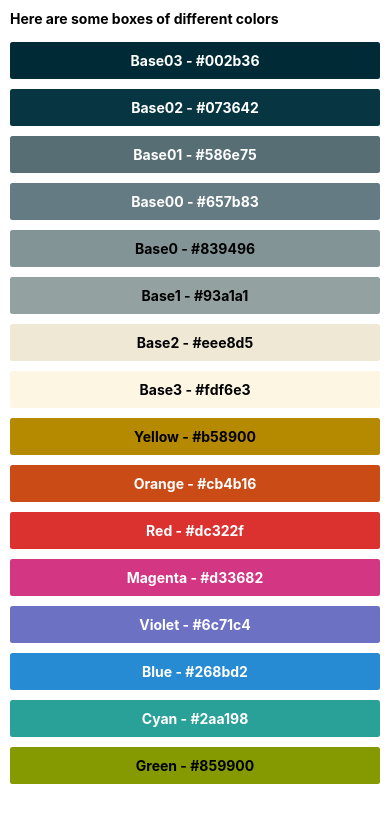
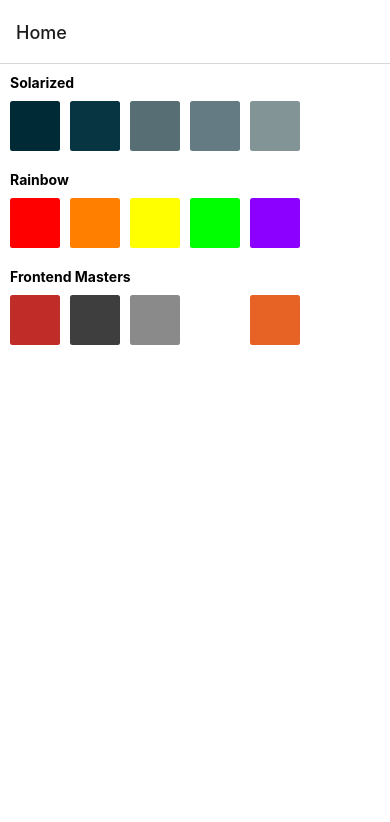
Before and after one commit to vhlongon/AwesomeProjectBarebones, a React Native app: screen / in a window 390 px wide. Shown: the top 822 px of the page. Built offline with nearby package versions, Linux system fonts and the light colour scheme.

Commit message:
add navigation, home and ColorPalette screens

```diff
--- a/App.tsx
+++ b/App.tsx
@@ -1,45 +1,26 @@
-/**
- * Sample React Native App
- * https://github.com/facebook/react-native
- *
- * Generated with the TypeScript template
- * https://github.com/react-native-community/react-native-template-typescript
- *
- * @format
- */
+import React from 'react';
+import { NavigationContainer } from '@react-navigation/native';
+import { createStackNavigator } from '@react-navigation/stack';
+import Home from './screens/Home';
+import ColorPalette from './screens/ColorPalette';
+import { RootStackParamList } from './types';
 
-import React from 'react';
-import { FlatList, SafeAreaView, Text, View } from 'react-native';
-import styled from 'styled-components/native';
-import ColorBox from './components/ColorBox';
-import { Color } from './types';
-
-const Container = styled(View)`
-  margin: 10px;
-`;
-
-const Title = styled(Text)`
-  color: black;
-  font-weight: bold;
-  margin-bottom: 10px;
-`;
+const Stack = createStackNavigator<RootStackParamList>();
 
 const App = () => {
-  const colors = Object.values(Color).map(color => color);
-  const numColumns = 1;
   return (
-    <SafeAreaView>
-      <Container>
-        <Title>Here are some boxes of different colors</Title>
-        <FlatList
-          key={`flatlist-col-${numColumns}`}
-          numColumns={numColumns}
-          data={colors}
-          keyExtractor={item => item}
-          renderItem={({ item }) => <ColorBox color={item} />}
+    <NavigationContainer>
+      <Stack.Navigator>
+        <Stack.Screen component={Home} name="Home" />
+        <Stack.Screen
+          component={ColorPalette}
+          name="ColorPalette"
+          options={({ route }) => ({
+            title: `Color scheme - ${route.params?.name}`,
+          })}
         />
-      </Container>
-    </SafeAreaView>
+      </Stack.Navigator>
+    </NavigationContainer>
   );
 };
 
--- a/components/ColorBox.tsx
+++ b/components/ColorBox.tsx
@@ -4,7 +4,7 @@
 import { Color } from '../types';
 import tinycolor from 'tinycolor2';
 
-const Item = styled(View)<{ color: Color }>`
+const Item = styled(View)<{ color: string }>`
   background: ${({ color }) => color};
   padding: 10px;
   margin-vertical: 5px;
@@ -15,7 +15,7 @@
   justify-content: center;
 `;
 
-const ItemText = styled(Text)<{ color: Color }>`
+const ItemText = styled(Text)<{ color: string }>`
   color: ${({ color }) => (tinycolor(color).isDark() ? 'white' : 'black')};
   justify-content: center;
   text-align: center;
@@ -27,13 +27,12 @@
 }
 
 const ColorBox = ({ color }: Props) => {
-  const [colorName, colorValue] =
-    Object.entries(Color).find(([, value]) => value === color) || [];
+  const { name, value } = color;
 
   return (
-    <Item color={color}>
-      <ItemText color={color}>
-        {colorName} - {colorValue}
+    <Item color={value}>
+      <ItemText color={value}>
+        {name} - {value}
       </ItemText>
     </Item>
   );
--- /dev/null
+++ b/components/NavigationItem.tsx
@@ -0,0 +1,57 @@
+import React from 'react';
+import { View, Text, TouchableOpacity } from 'react-native';
+import { NativeStackScreenProps } from '@react-navigation/native-stack';
+import { Color, RootStackParamList } from '../types';
+import styled from 'styled-components/native';
+import { FlatList } from 'react-native-gesture-handler';
+
+const Container = styled(View)`
+  margin: 10px;
+`;
+
+const Title = styled(Text)`
+  color: black;
+  font-weight: bold;
+  margin-bottom: 10px;
+`;
+
+const ColorBox = styled.View<{ color: Color }>`
+  width: 50px;
+  height: 50px;
+  background-color: ${({ color }) => color.value};
+  margin-right: 10px;
+  border-radius: 2.5px;
+`;
+
+interface Props {
+  navigation: NativeStackScreenProps<RootStackParamList, 'Home'>['navigation'];
+  colors: Color[];
+  colorName: string;
+}
+
+const NavigationItem = ({ navigation, colors, colorName }: Props) => {
+  const firstFive = colors?.slice(0, 5);
+
+  return (
+    <Container>
+      <TouchableOpacity
+        onPress={() => {
+          navigation.navigate('ColorPalette', {
+            name: colorName,
+            colors,
+          });
+        }}>
+        <Title>{colorName}</Title>
+        <FlatList
+          key={`samples-${colorName}`}
+          data={firstFive}
+          horizontal
+          keyExtractor={item => item.name}
+          renderItem={({ item }) => <ColorBox color={item} />}
+        />
+      </TouchableOpacity>
+    </Container>
+  );
+};
+
+export default NavigationItem;
--- a/package.json
+++ b/package.json
@@ -10,8 +10,14 @@
     "lint": "eslint . --ext .js,.jsx,.ts,.tsx"
   },
   "dependencies": {
+    "@react-navigation/native": "^6.0.6",
+    "@react-navigation/native-stack": "^6.2.5",
+    "@react-navigation/stack": "^6.0.11",
     "react": "17.0.2",
     "react-native": "0.66.3",
+    "react-native-gesture-handler": "^2.1.0",
+    "react-native-safe-area-context": "^3.3.2",
+    "react-native-screens": "^3.10.1",
     "styled-components": "^5.3.3",
     "tinycolor2": "^1.4.2"
   },
--- /dev/null
+++ b/screens/BaseScreen.tsx
@@ -0,0 +1,14 @@
+import React from 'react';
+import { View } from 'react-native';
+import styled from 'styled-components/native';
+
+const Container = styled(View)`
+  flex: 1;
+  background: white;
+`;
+
+const BaseScreen: React.FC<{}> = ({ children }) => {
+  return <Container>{children}</Container>;
+};
+
+export default BaseScreen;
--- /dev/null
+++ b/screens/ColorPalette.tsx
@@ -0,0 +1,43 @@
+import React from 'react';
+import { FlatList, SafeAreaView, Text, View } from 'react-native';
+import { NativeStackScreenProps } from '@react-navigation/native-stack';
+import styled from 'styled-components/native';
+import ColorBox from '../components/ColorBox';
+import { RootStackParamList } from '../types';
+import BaseScreen from './BaseScreen';
+
+const Container = styled(View)`
+  margin: 10px;
+`;
+
+const Title = styled(Text)`
+  color: black;
+  font-weight: bold;
+  margin-bottom: 10px;
+`;
+
+type Props = NativeStackScreenProps<RootStackParamList, 'ColorPalette'>;
+
+const ColorPalette = ({ route }: Props) => {
+  const numColumns = 1;
+  const { name, colors } = route.params || {};
+
+  return (
+    <BaseScreen>
+      <SafeAreaView>
+        <Container>
+          <Title>{name}</Title>
+          <FlatList
+            key={`flatlist-col-${numColumns}`}
+            numColumns={numColumns}
+            data={colors}
+            keyExtractor={item => item.name}
+            renderItem={({ item }) => <ColorBox color={item} />}
+          />
+        </Container>
+      </SafeAreaView>
+    </BaseScreen>
+  );
+};
+
+export default ColorPalette;
--- /dev/null
+++ b/screens/Home.tsx
@@ -0,0 +1,47 @@
+import React from 'react';
+import { NativeStackScreenProps } from '@react-navigation/native-stack';
+import {
+  SolarizedColors,
+  RootStackParamList,
+  Color,
+  RainbowColors,
+  FrontendMastersColors,
+} from '../types';
+import NavigationItem from '../components/NavigationItem';
+import BaseScreen from './BaseScreen';
+
+type Props = NativeStackScreenProps<RootStackParamList, 'Home'>;
+
+const getColorsFromEnum = (colors: Record<string, string>): Color[] =>
+  Object.entries(colors).map(([key, value]) => ({
+    value: value,
+    name: key,
+  }));
+
+const Home = ({ navigation }: Props) => {
+  const solarized = getColorsFromEnum(SolarizedColors);
+  const rainbow = getColorsFromEnum(RainbowColors);
+  const frontendMasters = getColorsFromEnum(FrontendMastersColors);
+
+  return (
+    <BaseScreen>
+      <NavigationItem
+        navigation={navigation}
+        colorName="Solarized"
+        colors={solarized}
+      />
+      <NavigationItem
+        navigation={navigation}
+        colorName="Rainbow"
+        colors={rainbow}
+      />
+      <NavigationItem
+        navigation={navigation}
+        colorName="Frontend Masters"
+        colors={frontendMasters}
+      />
+    </BaseScreen>
+  );
+};
+
+export default Home;
--- a/types.ts
+++ b/types.ts
@@ -1,4 +1,9 @@
-export enum Color {
+export type RootStackParamList = {
+  Home: undefined;
+  ColorPalette?: { colors: Color[]; name: string };
+};
+
+export enum SolarizedColors {
   'Base03' = '#002b36',
   'Base02' = '#073642',
   'Base01' = '#586e75',
@@ -16,3 +21,24 @@
   'Cyan' = '#2aa198',
   'Green' = '#859900',
 }
+
+export enum RainbowColors {
+  'Red' = '#FF0000',
+  'Orange' = '#FF7F00',
+  'Yellow' = '#FFFF00',
+  'Green' = '#00FF00',
+  'Violet' = '#8B00FF',
+}
+
+export enum FrontendMastersColors {
+  'Red' = '#c02d28',
+  'Black' = '#3e3e3e',
+  'Grey' = '#8a8a8a',
+  'White' = '#ffffff',
+  'Orange' = '#e66225',
+}
+
+export type Color = {
+  name: string;
+  value: string;
+};
```
Also changed, not shown: 3 other files (tests, documents, lock files or other folders).
